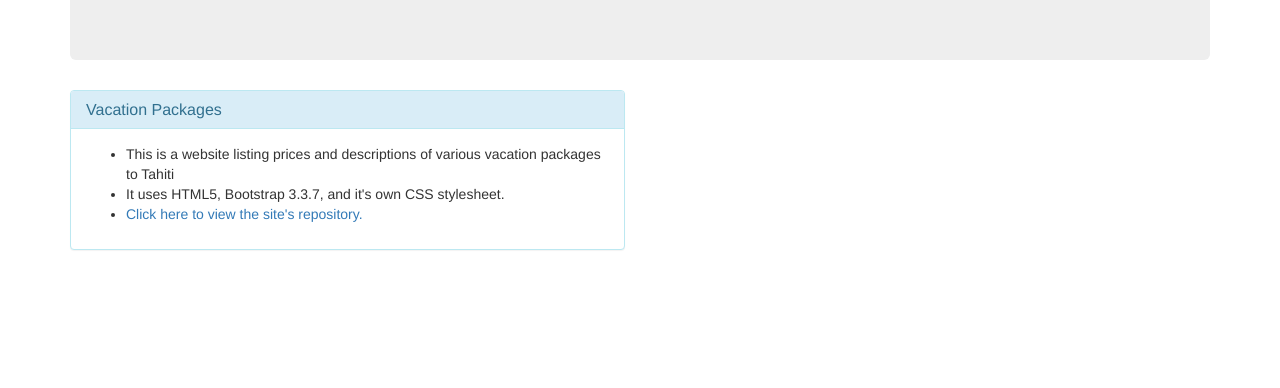
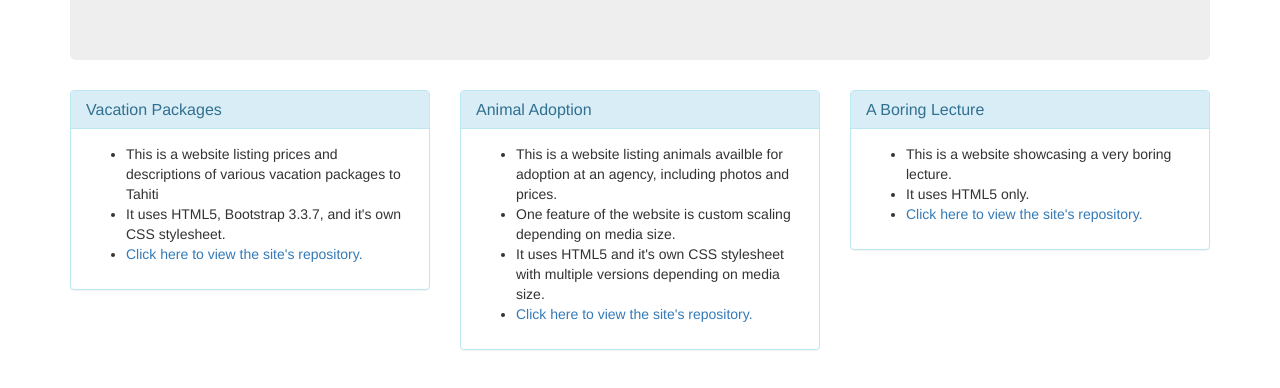
Before and after one commit to stuart-gill/portfolio, a plain HTML site: page index.html in a window 1280 px wide. Shown: the part 180-568 px from the top of the page. Drawn offline with Linux system fonts and the light colour scheme.

Commit message:
Add two more panel boxes with additional websites

```diff
--- a/index.html
+++ b/index.html
@@ -12,7 +12,7 @@
         <p class="lead">Web Designer and Developer based in Seatlle, USA</p>
       </div>
       <div class="row">
-        <div class="col-md-6">
+        <div class="col-md-4">
           <div class="panel panel-info">
             <div class="panel-heading">
             <h2 class="panel-title"> Vacation Packages</h2>
@@ -21,7 +21,36 @@
               <ul>
                 <li>This is a website listing prices and descriptions of various vacation packages to Tahiti</li>
                 <li>It uses HTML5, Bootstrap 3.3.7, and it's own CSS stylesheet.</li>
-                <li><a href="https://github.com/stuart-gill/vacation">Click here to view the site's repository.</li>
+                <li><a href="https://github.com/stuart-gill/vacation"> Click here to view the site's repository.</a></li>
+              </ul>
+            </div>
+          </div>
+        </div>
+        <div class="col-md-4">
+          <div class="panel panel-info">
+            <div class="panel-heading">
+            <h2 class="panel-title">Animal Adoption</h2>
+            </div>
+            <div class="panel-body">
+              <ul>
+                <li>This is a website listing animals availble for adoption at an agency, including photos and prices.</li>
+                <li>One feature of the website is custom scaling depending on media size.</li>
+                <li>It uses HTML5 and it's own CSS stylesheet with multiple versions depending on media size.</li>
+                <li><a href="https://github.com/stuart-gill/animals">Click here to view the site's repository.</a></li>
+              </ul>
+            </div>
+          </div>
+        </div>
+        <div class="col-md-4">
+          <div class="panel panel-info">
+            <div class="panel-heading">
+            <h2 class="panel-title">A Boring Lecture</h2>
+            </div>
+            <div class="panel-body">
+              <ul>
+                <li>This is a website showcasing a very boring lecture.</li>
+                <li>It uses HTML5 only.</li>
+                <li><a href="https://github.com/stuart-gill/boringlecture">Click here to view the site's repository.</a></li>
               </ul>
             </div>
           </div>
```
